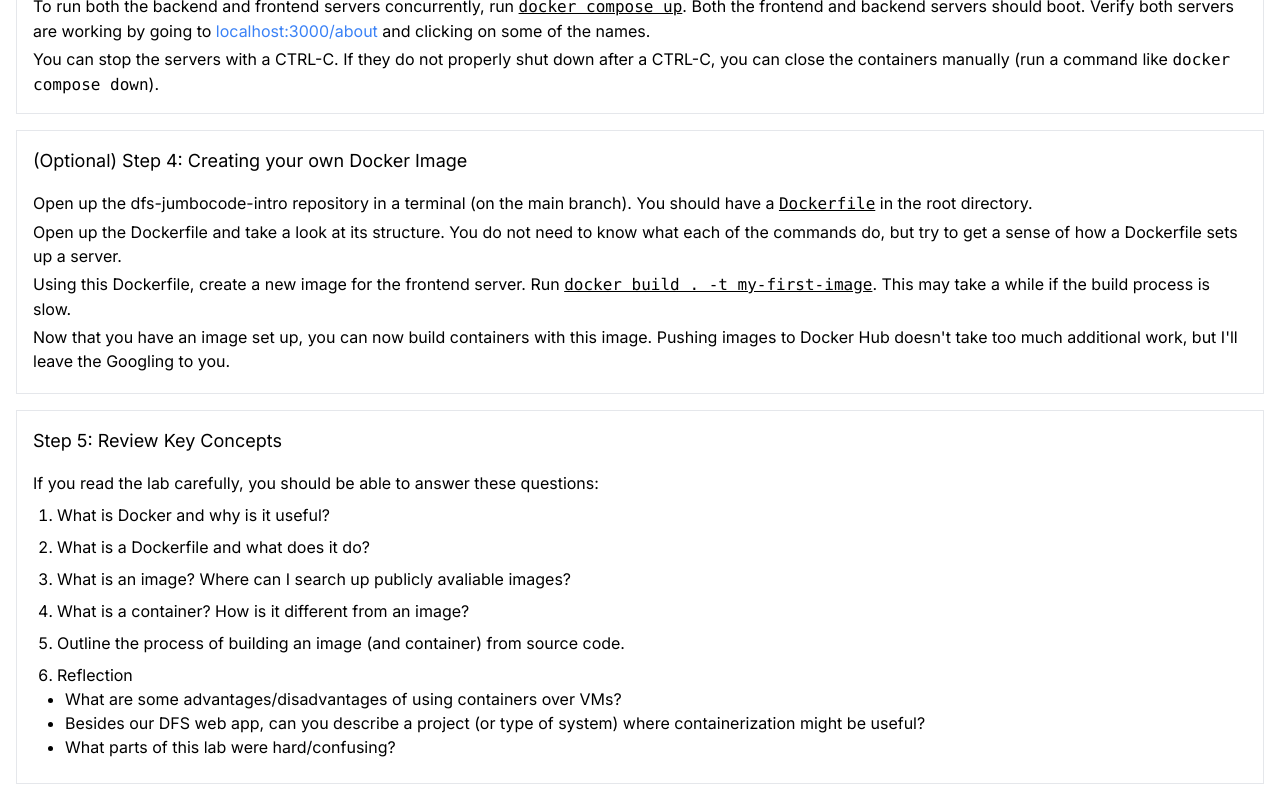
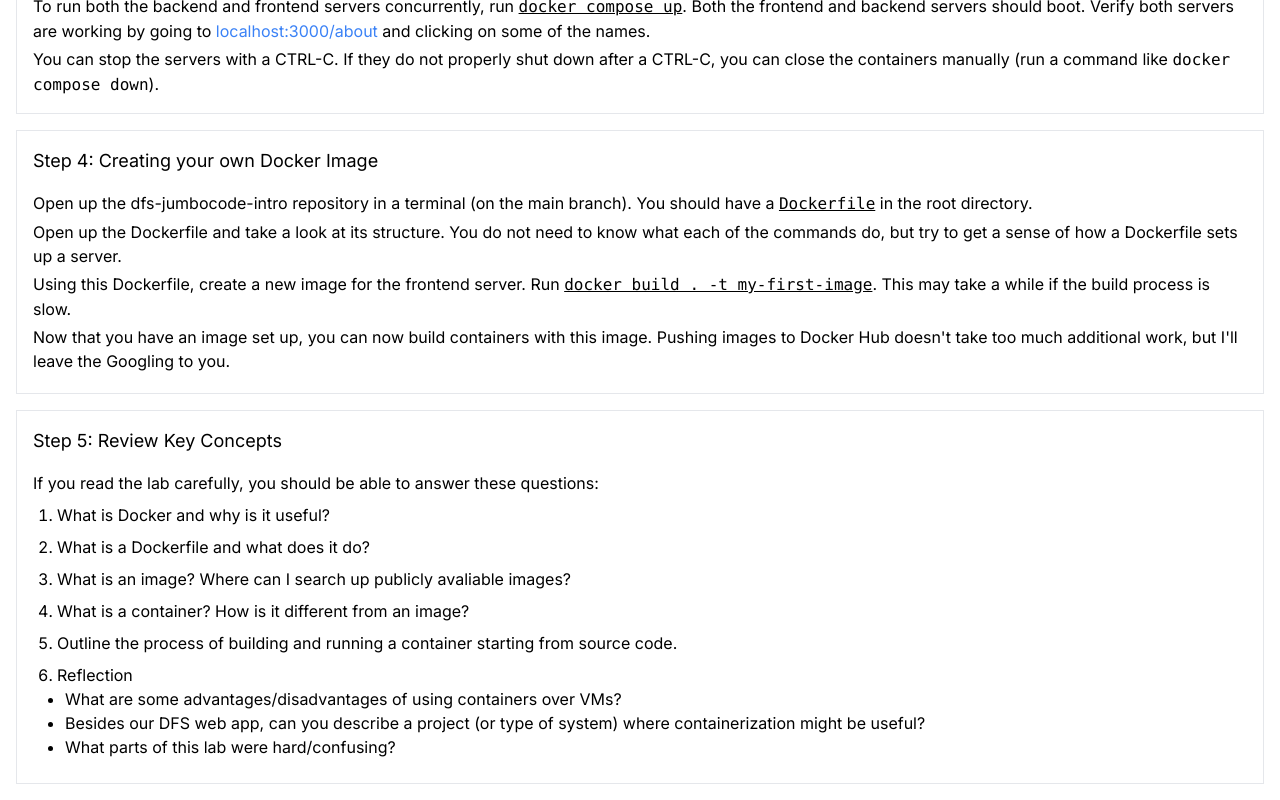
Before and after one commit to gabrielsessions/dfs-jumbocode, a Next.js app: page /docker-lab in a window 1280 px wide. Shown: the part 1332-2132 px from the top of the page. Built offline with nearby package versions, Linux system fonts and the light colour scheme.

Commit message:
Update page.tsx

```diff
--- a/src/app/docker-lab/page.tsx
+++ b/src/app/docker-lab/page.tsx
@@ -63,7 +63,7 @@ export default function Intro() {
       </div>
 
       <div className="border p-4 mx-4 my-4">
-        <h3 className="text-lg mb-4">(Optional) Step 4: Creating your own Docker Image</h3>
+        <h3 className="text-lg mb-4">Step 4: Creating your own Docker Image</h3>
         <p className="mb-1">Open up the dfs-jumbocode-intro repository in a terminal (on the main branch). You should have a <code className="underline">Dockerfile</code> in the root directory.</p>
 
         <p className="my-1">Open up the Dockerfile and take a look at its structure. You do not need to know what each of the commands do, but try to get a sense of how a Dockerfile sets up a server.</p>
@@ -92,7 +92,7 @@ export default function Intro() {
             title: <p>What is a container? How is it different from an image?</p>,
           },
           {
-            title: <p>Outline the process of building an image (and container) from source code.</p>,
+            title: <p>Outline the process of building and running a container starting from source code.</p>,
           },
           {
             title: "Reflection",
```
